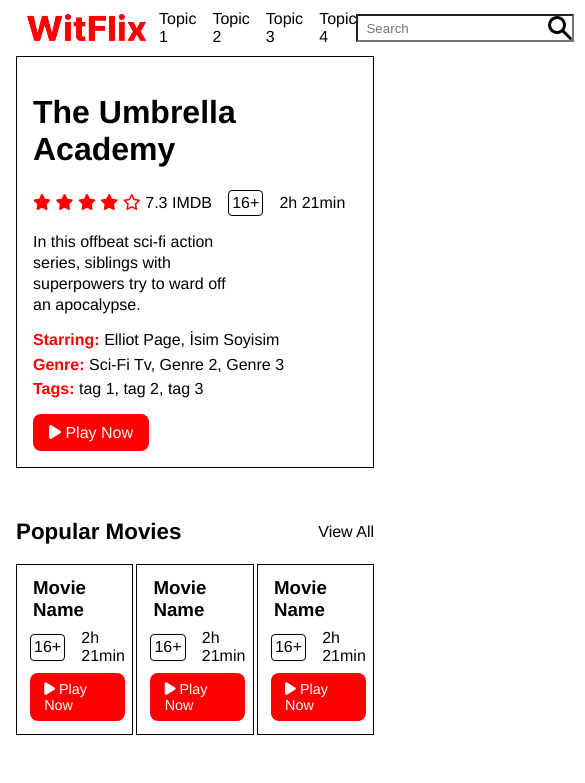
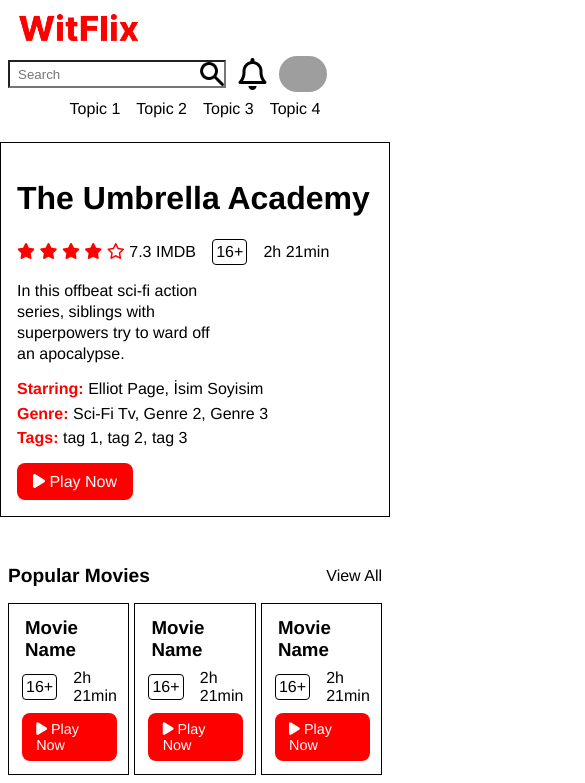
Before and after one commit to obayramer/wit0724-witflix, a plain HTML site: page src/index.html in a window 390 px wide. Shown: the top 783 px of the page, 585 px wide, since content can reach past the window. Drawn offline with Linux system fonts and the light colour scheme; grey boxes are pictures that could not be loaded.

Commit message:
responsive design for mobile phone added

```diff
--- a/src/index.css
+++ b/src/index.css
@@ -204,3 +204,46 @@
 .app-store-links img {
     max-width: 100px;
 }
+
+
+@media screen and (max-width: 992px){
+
+}
+
+@media screen and (max-width: 768px){
+
+}
+
+@media screen and (max-width: 576px){
+
+    body {
+        padding: 0;
+    }
+
+    header {
+        flex-wrap: wrap;
+        margin-bottom: 1rem;
+        padding: 0 .5rem
+    }
+    header nav {
+        margin: .5rem;
+        order: 1;
+        flex-grow: 1;
+        justify-content: center;
+    }
+
+    section {
+        padding: 0 .5rem
+    }
+
+    .suggestion-title h2 {
+        font-size: 1.2rem;
+    }
+
+    footer {
+        flex-wrap: wrap;
+        padding: .5rem;
+        justify-content: flex-start;
+        padding-bottom: 2rem;
+    }
+}
```
Also changed, not shown: 1 other file.
